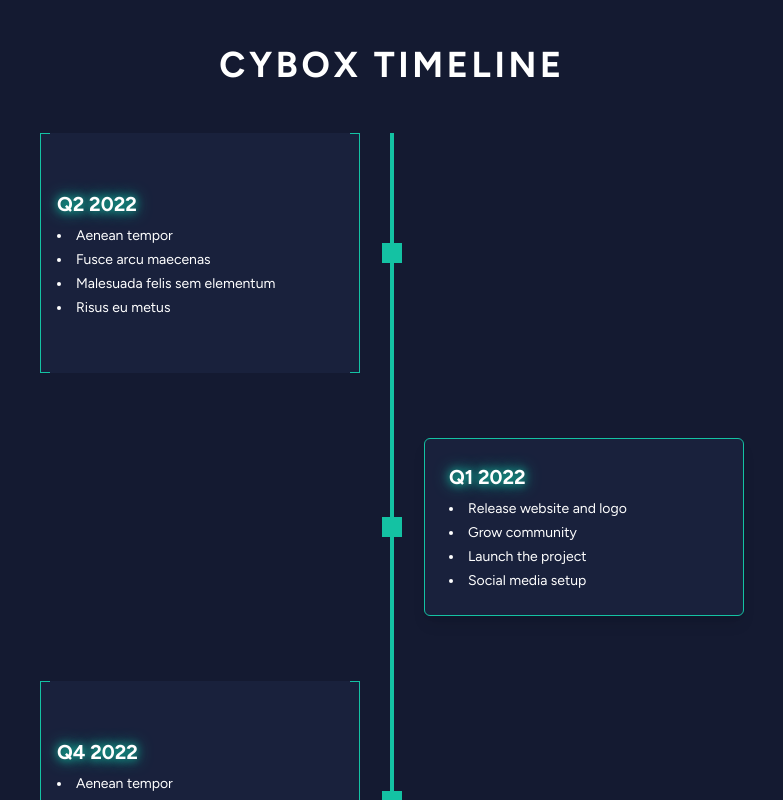
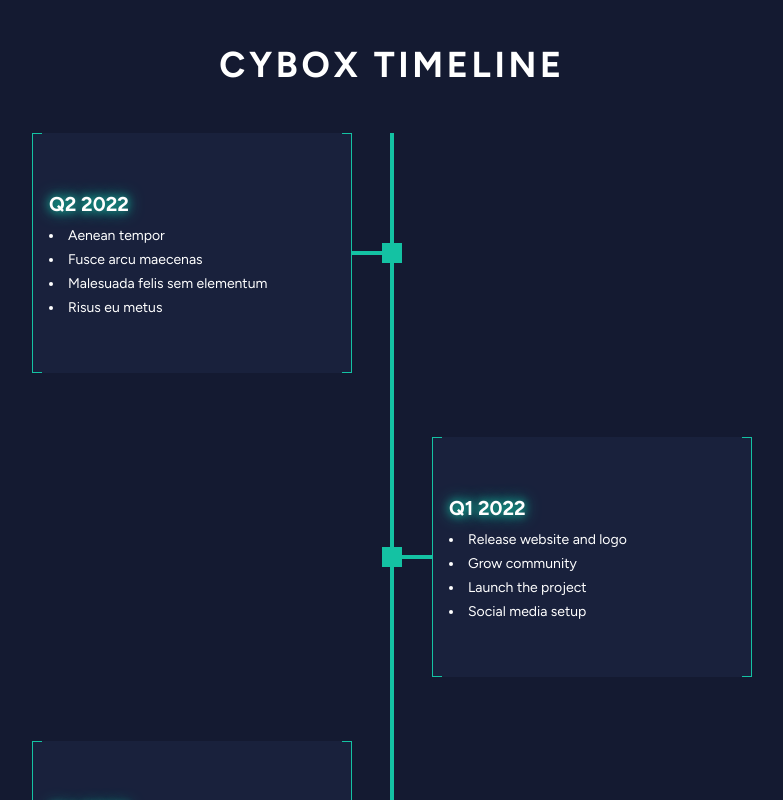
Before and after one commit to KenannUnall/https---github.com-kudretkrbyk-piyasaDeneme, a React (Vite) app: page / in a window 1280 px wide. Shown: the part 1020-1820 px from the top of the page, without its empty margins (248-1031 px from the left). Built offline with nearby package versions, Linux system fonts and the light colour scheme.

Commit message:
added style

```diff
--- a/src/pages/RoadMapOne.jsx
+++ b/src/pages/RoadMapOne.jsx
@@ -118,7 +118,7 @@ function RoadMapOne() {
                 >
                   {idx % 2 === 0 ? (
                     <>
-                      <div className="w-1/2 flex justify-end pr-8 z-10 group">
+                      <div className="w-1/2 flex justify-end items-center  z-10 group">
                         {/* En alt katman: Border + Glow + Ana kutu */}
                         <div className="relative w-80 h-60 border border-[#14C2A3] bg-[#19213C] transition-all duration-300 hover:border-[#00ffd0] hover:shadow-[0_0_32px_#14C2A3] hover:shadow-neon-glow">
                           {/* Orta katman: Hover ile kapanan animasyonlu overlay */}
@@ -136,6 +136,7 @@ function RoadMapOne() {
                             </ul>
                           </div>
                         </div>
+                        <div className="w-10 h-1 bg-[#14C2A3]"></div>
                       </div>
 
                       {/* Nokta */}
@@ -146,8 +147,15 @@ function RoadMapOne() {
                       <div className="w-1/2"></div>
                       {/* Nokta */}
                       <div className="absolute left-1/2 -translate-x-1/2 w-5 h-5 bg-[#14C2A3]   z-20"></div>
-                      <div className="w-1/2 flex justify-start pl-8 z-10">
-                        <div className="bg-[#19213C] border border-[#14C2A3] rounded-md p-6 w-80 text-white shadow-lg transition-all duration-300 hover:shadow-[0_0_32px_#14C2A3] hover:border-[#00ffd0] hover:shadow-neon-glow">
+                      <div className="w-1/2 flex justify-start items-center   z-10 group  ">
+                        <div className="w-10 h-1 bg-[#14C2A3]"></div>
+                        {/* En alt katman: Border + Glow + Ana kutu */}
+                        <div className="relative w-80 h-60 border border-[#14C2A3] bg-[#19213C] transition-all duration-300 hover:border-[#00ffd0] hover:shadow-[0_0_32px_#14C2A3] hover:shadow-neon-glow">
+                          {/* Orta katman: Hover ile kapanan animasyonlu overlay */}
+                          <div className="absolute top-1/2 left-1/2 w-[300px] h-[240px] bg-[#19213C] transform -translate-x-1/2 -translate-y-1/2 transition-all duration-500 ease-in-out group-hover:w-0 overflow-hidden z-10" />
+
+                          {/* Üst katman: İçerik */}
+                          <div className="absolute  flex flex-col items-start justify-center p-4 w-[300px] h-[240px] z-20">
                             <h3 className="text-xl font-bold mb-2 neon-text">
                               {item.time}
                             </h3>
@@ -156,6 +164,7 @@ function RoadMapOne() {
                                 <li key={i}>{text}</li>
                               ))}
                             </ul>
+                          </div>
                         </div>
                       </div>
                     </>
```
Lines whose indentation alone changed are shown as unchanged.
